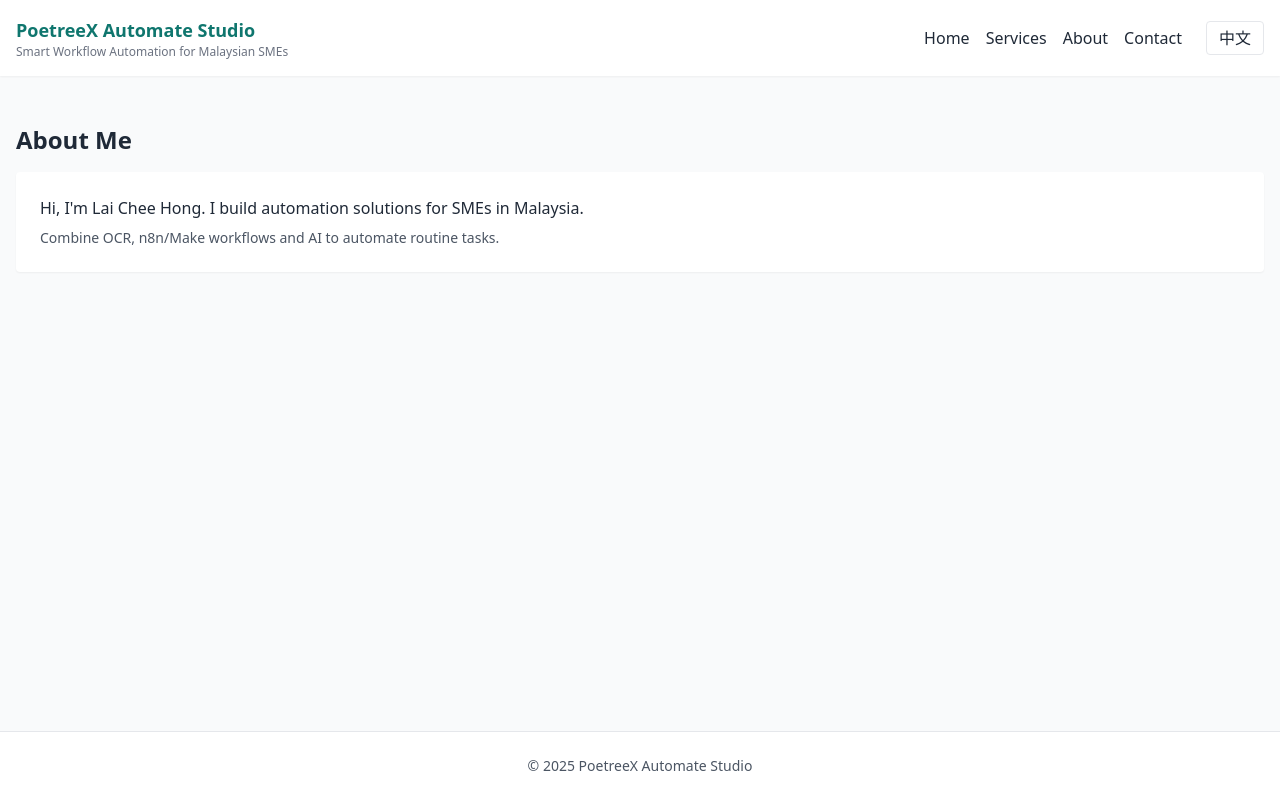
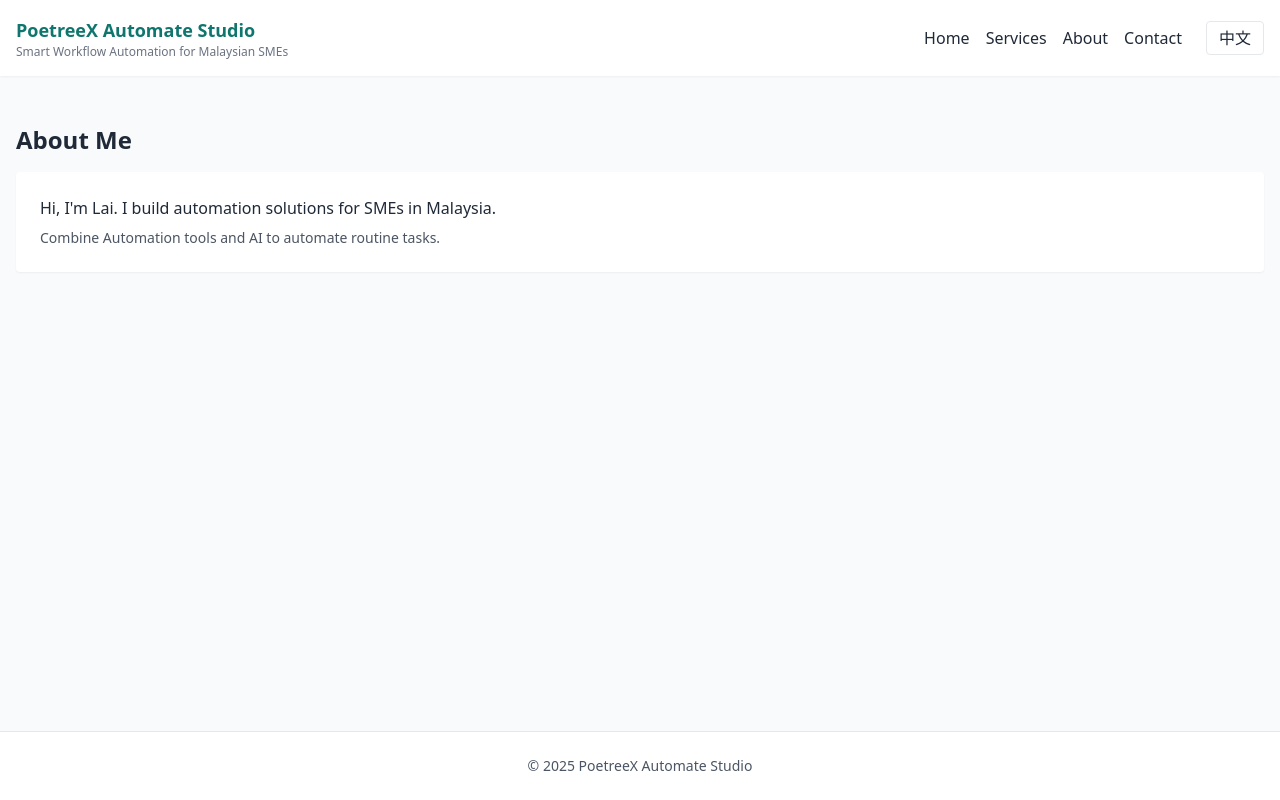
Before and after one commit to DestinyJazz/PoetreeX-Automate-Studio, a React (Vite) app: page /about in a window 1280 px wide. Built offline with nearby package versions, Linux system fonts and the light colour scheme.

Commit message:
Update About.jsx

```diff
--- a/src/pages/About.jsx
+++ b/src/pages/About.jsx
@@ -7,8 +7,8 @@ export default function About(){
     <section className="container mx-auto px-4 py-12">
       <h2 className="text-2xl font-bold mb-4">{t('aboutTitle')}</h2>
       <div className="bg-white p-6 rounded shadow-sm">
-        <p className="mb-2">{lang === 'en' ? "Hi, I'm Lai Chee Hong. I build automation solutions for SMEs in Malaysia." : '你好，我是赖殖康。我为马来西亚的中小企业构建自动化解决方案。'}</p>
-        <p className="text-sm text-gray-600">{lang === 'en' ? 'Combine OCR, n8n/Make workflows and AI to automate routine tasks.' : '结合 OCR、n8n/Make 工作流与 AI，自动化日常工作。'}</p>
+        <p className="mb-2">{lang === 'en' ? "Hi, I'm Lai. I build automation solutions for SMEs in Malaysia." : '你好，我是Lai。我为马来西亚的中小企业构建自动化解决方案。'}</p>
+        <p className="text-sm text-gray-600">{lang === 'en' ? 'Combine Automation tools and AI to automate routine tasks.' : '通过自动化工具与 AI，自动化日常工作。'}</p>
       </div>
     </section>
   )
```
